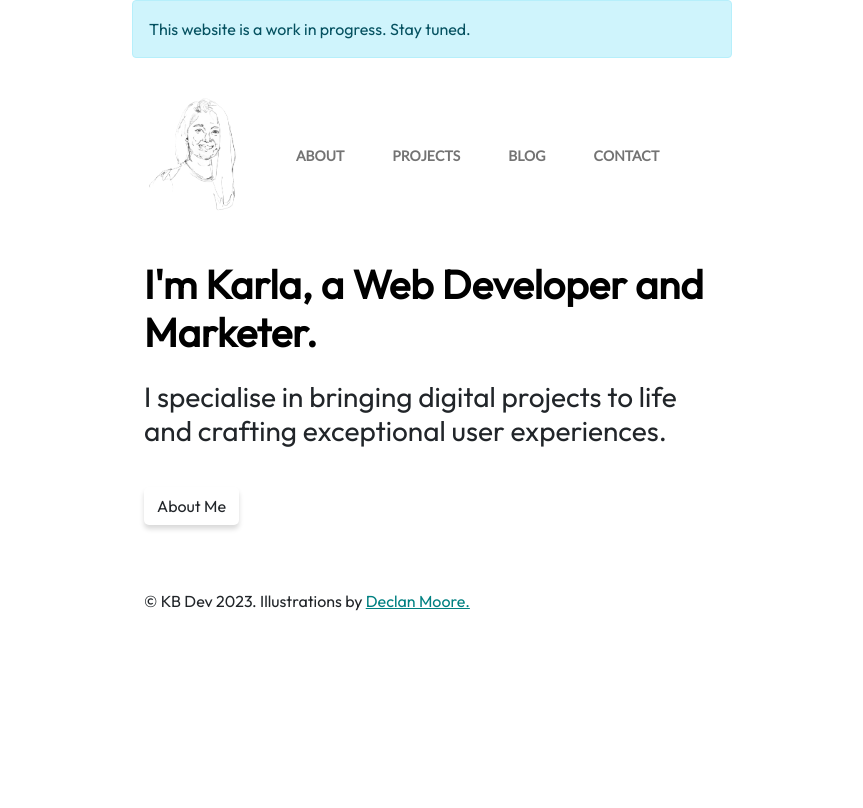
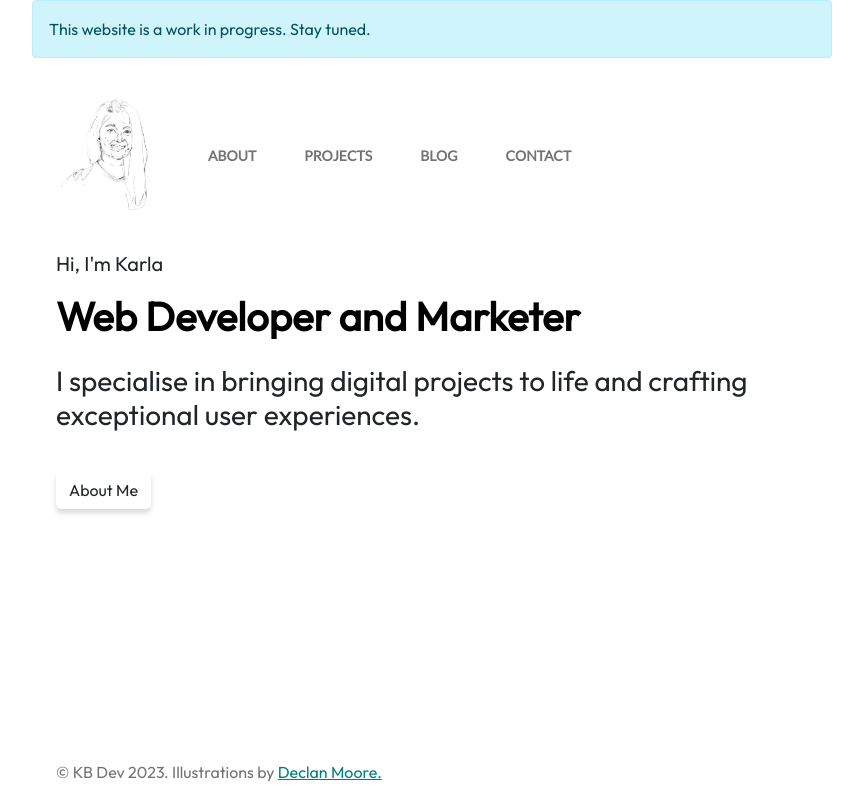
Before and after one commit to KarlaB3/portfolio, a React (Create React App) app: page / in a window 1280 px wide. Shown: the whole page, without its empty margins (208-1071 px from the left). Built offline with nearby package versions, Linux system fonts and the light colour scheme.

Commit message:
refactor: continued styling updates including footer to remain at bottom of page

```diff
--- a/public/custom.css
+++ b/public/custom.css
@@ -1,7 +1,16 @@
 .App {
   font-family: 'Outfit', sans-serif;
-  max-width: 600px;
+  max-width: 800px;
   margin: 0 auto;
+  position: relative;
+  min-height: 100vh;
+}
+
+#footer {
+  position: absolute;
+  bottom: 0;
+  width: 100%;
+  height: 2.5rem;            /* Footer height */
 }
 
 /* font styling */
--- a/src/components/NavFooter.jsx
+++ b/src/components/NavFooter.jsx
@@ -1,7 +1,7 @@
 export const NavFooter = () => {
   return (
-    <nav className="navbar navbar-expand-lg" id="footer">
-      <div className="container-xxl">
+    <nav className="navbar navbar-expand-lg navbar-light" id="footer">
+      <div className="container px-4">
         <p className="navbar-text" id="footer-text">© KB Dev 2023. Illustrations by <a href="https://www.declanmooreart.com/">Declan Moore.</a></p>
       </div>
     </nav>
--- a/src/components/NavHeaderAlt.jsx
+++ b/src/components/NavHeaderAlt.jsx
@@ -6,7 +6,7 @@ import profile from '../Images/profile-img.png'
 export const NavHeaderAlt = () => {
 return (
   <nav className="navbar navbar-expand-lg navbar-light" id="header">
-    <div className="container-fluid">
+    <div className="container px-4">
       <a className="navbar-brand"  href="/">
         <img src={profile} alt="Karla Profile Home" id="profileImage"></img>
       </a>
--- a/src/pages/HomePage.jsx
+++ b/src/pages/HomePage.jsx
@@ -2,8 +2,9 @@ import { AboutButton } from '../components/AboutButton'
 
 export function HomePage(props) {
   return (
-    <div className="container-xxl my-4" id="introduction">
-      <h1 className="py-2">I'm Karla, a Web Developer and Marketer.</h1>
+    <div className="container my-4 px-4" id="introduction">
+      <h5 className="py02">Hi, I'm Karla</h5>
+      <h1 className="py-2">Web Developer and Marketer</h1>
         <h3 className="py-2">I specialise in bringing digital projects to life and crafting exceptional user experiences.</h3>
       <AboutButton />
     </div>
```
